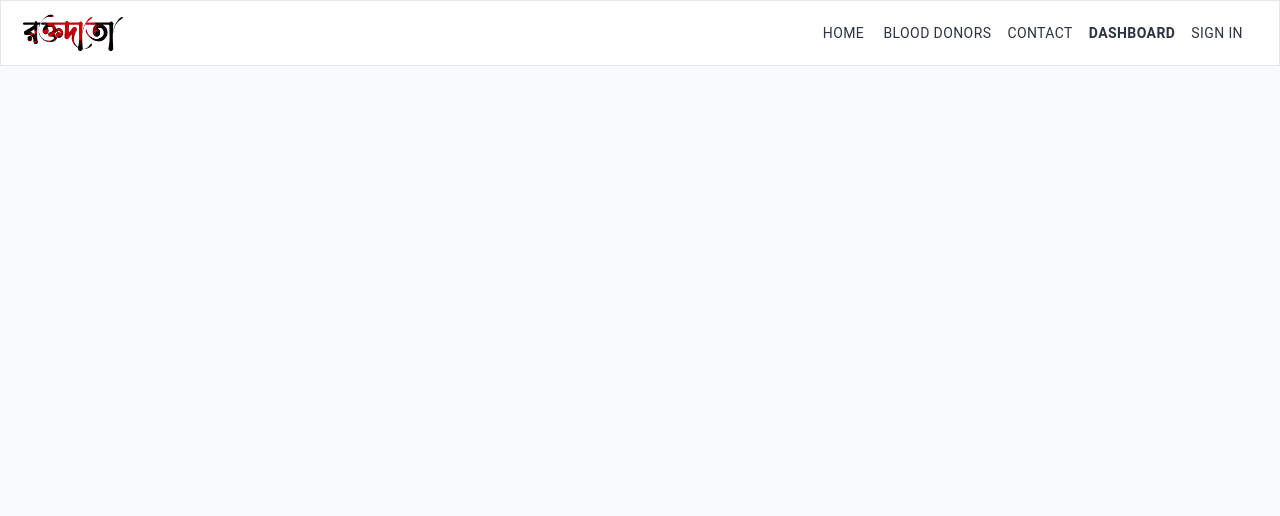
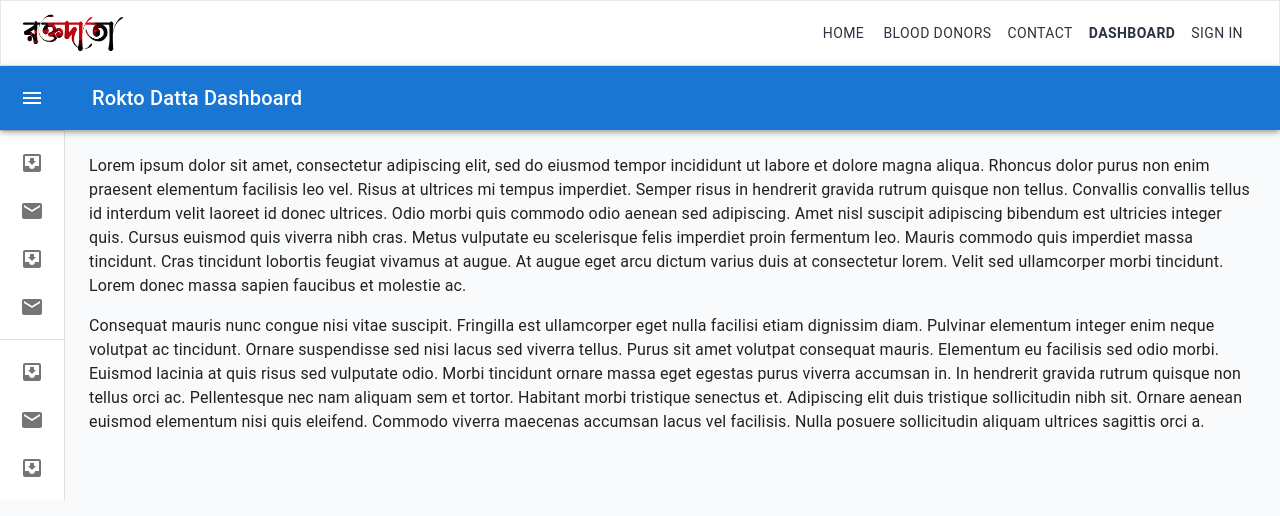
Before and after one commit to mahatab1014/rokto-datta, a React (Vite) app: page /dashboard in a window 1280 px wide. Shown: the top 516 px of the page. Built offline with nearby package versions, Linux system fonts and the light colour scheme; no server answers; a web font is replaced by a local one.

Commit message:
create demo dashboard

```diff
--- a/package.json
+++ b/package.json
@@ -13,6 +13,7 @@
     "@emotion/react": "^11.11.3",
     "@emotion/styled": "^11.11.0",
     "@headlessui/react": "^1.7.17",
+    "@mui/icons-material": "^5.15.3",
     "@mui/material": "^5.15.2",
     "@tanstack/react-query": "^5.15.5",
     "axios": "^1.6.3",
--- /dev/null
+++ b/src/components/ui/DashboardNav/DashboardNav.jsx
@@ -0,0 +1,190 @@
+import * as React from "react";
+import { styled, useTheme } from "@mui/material/styles";
+
+import MuiDrawer from "@mui/material/Drawer";
+import MuiAppBar from "@mui/material/AppBar";
+import Toolbar from "@mui/material/Toolbar";
+import List from "@mui/material/List";
+import CssBaseline from "@mui/material/CssBaseline";
+import Typography from "@mui/material/Typography";
+import Divider from "@mui/material/Divider";
+import IconButton from "@mui/material/IconButton";
+import MenuIcon from "@mui/icons-material/Menu";
+import ChevronLeftIcon from "@mui/icons-material/ChevronLeft";
+import ChevronRightIcon from "@mui/icons-material/ChevronRight";
+import ListItem from "@mui/material/ListItem";
+import ListItemButton from "@mui/material/ListItemButton";
+import ListItemIcon from "@mui/material/ListItemIcon";
+import ListItemText from "@mui/material/ListItemText";
+import InboxIcon from "@mui/icons-material/MoveToInbox";
+import MailIcon from "@mui/icons-material/Mail";
+
+const drawerWidth = 240;
+
+const openedMixin = (theme) => ({
+  width: drawerWidth,
+  transition: theme.transitions.create("width", {
+    easing: theme.transitions.easing.sharp,
+    duration: theme.transitions.duration.enteringScreen,
+  }),
+  overflowX: "hidden",
+});
+
+const closedMixin = (theme) => ({
+  transition: theme.transitions.create("width", {
+    easing: theme.transitions.easing.sharp,
+    duration: theme.transitions.duration.leavingScreen,
+  }),
+  overflowX: "hidden",
+  width: `calc(${theme.spacing(7)} + 1px)`,
+  [theme.breakpoints.up("sm")]: {
+    width: `calc(${theme.spacing(8)} + 1px)`,
+  },
+});
+
+const DrawerHeader = styled("div")(({ theme }) => ({
+  display: "flex",
+  alignItems: "center",
+  justifyContent: "flex-end",
+  padding: theme.spacing(0, 1),
+  // necessary for content to be below app bar
+  ...theme.mixins.toolbar,
+}));
+
+const AppBar = styled(MuiAppBar, {
+  shouldForwardProp: (prop) => prop !== "open",
+})(({ theme, open }) => ({
+  zIndex: theme.zIndex.drawer + 1,
+  transition: theme.transitions.create(["width", "margin"], {
+    easing: theme.transitions.easing.sharp,
+    duration: theme.transitions.duration.leavingScreen,
+  }),
+  ...(open && {
+    marginLeft: drawerWidth,
+    width: `calc(100% - ${drawerWidth}px)`,
+    transition: theme.transitions.create(["width", "margin"], {
+      easing: theme.transitions.easing.sharp,
+      duration: theme.transitions.duration.enteringScreen,
+    }),
+  }),
+}));
+
+const Drawer = styled(MuiDrawer, {
+  shouldForwardProp: (prop) => prop !== "open",
+})(({ theme, open }) => ({
+  width: drawerWidth,
+  flexShrink: 0,
+  whiteSpace: "nowrap",
+  boxSizing: "border-box",
+  ...(open && {
+    ...openedMixin(theme),
+    "& .MuiDrawer-paper": openedMixin(theme),
+  }),
+  ...(!open && {
+    ...closedMixin(theme),
+    "& .MuiDrawer-paper": closedMixin(theme),
+  }),
+}));
+
+export default function DashboardNav() {
+  const theme = useTheme();
+  const [open, setOpen] = React.useState(false);
+
+  const handleDrawerOpen = () => {
+    setOpen(true);
+  };
+
+  const handleDrawerClose = () => {
+    setOpen(false);
+  };
+
+  return (
+    <>
+      <CssBaseline />
+      <AppBar position="fixed" className="!top-[unset]" open={open}>
+        <Toolbar>
+          <IconButton
+            color="inherit"
+            aria-label="open drawer"
+            onClick={handleDrawerOpen}
+            edge="start"
+            sx={{
+              marginRight: 5,
+              ...(open && { display: "none" }),
+            }}
+          >
+            <MenuIcon />
+          </IconButton>
+          <Typography variant="h6" noWrap component="div">
+            Rokto Datta Dashboard
+          </Typography>
+        </Toolbar>
+      </AppBar>
+      <Drawer
+        className="[&>div]:!top-[unset] [&>div]:!h-[unset]"
+        variant="permanent"
+        open={open}
+      >
+        <DrawerHeader>
+          <IconButton onClick={handleDrawerClose}>
+            {theme.direction === "rtl" ? (
+              <ChevronRightIcon />
+            ) : (
+              <ChevronLeftIcon />
+            )}
+          </IconButton>
+        </DrawerHeader>
+        <Divider />
+        <List>
+          {["Inbox", "Starred", "Send email", "Drafts"].map((text, index) => (
+            <ListItem key={text} disablePadding sx={{ display: "block" }}>
+              <ListItemButton
+                sx={{
+                  minHeight: 48,
+                  justifyContent: open ? "initial" : "center",
+                  px: 2.5,
+                }}
+              >
+                <ListItemIcon
+                  sx={{
+                    minWidth: 0,
+                    mr: open ? 3 : "auto",
+                    justifyContent: "center",
+                  }}
+                >
+                  {index % 2 === 0 ? <InboxIcon /> : <MailIcon />}
+                </ListItemIcon>
+                <ListItemText primary={text} sx={{ opacity: open ? 1 : 0 }} />
+              </ListItemButton>
+            </ListItem>
+          ))}
+        </List>
+        <Divider />
+        <List>
+          {["All mail", "Trash", "Spam"].map((text, index) => (
+            <ListItem key={text} disablePadding sx={{ display: "block" }}>
+              <ListItemButton
+                sx={{
+                  minHeight: 48,
+                  justifyContent: open ? "initial" : "center",
+                  px: 2.5,
+                }}
+              >
+                <ListItemIcon
+                  sx={{
+                    minWidth: 0,
+                    mr: open ? 3 : "auto",
+                    justifyContent: "center",
+                  }}
+                >
+                  {index % 2 === 0 ? <InboxIcon /> : <MailIcon />}
+                </ListItemIcon>
+                <ListItemText primary={text} sx={{ opacity: open ? 1 : 0 }} />
+              </ListItemButton>
+            </ListItem>
+          ))}
+        </List>
+      </Drawer>
+    </>
+  );
+}
--- /dev/null
+++ b/src/layouts/DashboardLayout.jsx
@@ -0,0 +1,11 @@
+import { Outlet } from "react-router-dom";
+
+const DashboardLayout = () => {
+  return (
+    <>
+      <Outlet />
+    </>
+  );
+};
+
+export default DashboardLayout;
--- /dev/null
+++ b/src/pages/Dashboard/Dashboard.jsx
@@ -0,0 +1,52 @@
+import { useState } from "react";
+import { styled } from "@mui/material/styles";
+import Box from "@mui/material/Box";
+import Typography from "@mui/material/Typography";
+import DashboardNav from "../../components/ui/DashboardNav/DashboardNav";
+const DrawerHeader = styled("div")(({ theme }) => ({
+  display: "flex",
+  alignItems: "center",
+  justifyContent: "flex-end",
+  padding: theme.spacing(0, 1),
+  ...theme.mixins.toolbar,
+}));
+
+export default function Dashboard() {
+  return (
+    <div className="flex">
+      <DashboardNav />
+      <Box component="main" sx={{ flexGrow: 1, p: 3 }}>
+        <DrawerHeader />
+        <Typography paragraph>
+          Lorem ipsum dolor sit amet, consectetur adipiscing elit, sed do
+          eiusmod tempor incididunt ut labore et dolore magna aliqua. Rhoncus
+          dolor purus non enim praesent elementum facilisis leo vel. Risus at
+          ultrices mi tempus imperdiet. Semper risus in hendrerit gravida rutrum
+          quisque non tellus. Convallis convallis tellus id interdum velit
+          laoreet id donec ultrices. Odio morbi quis commodo odio aenean sed
+          adipiscing. Amet nisl suscipit adipiscing bibendum est ultricies
+          integer quis. Cursus euismod quis viverra nibh cras. Metus vulputate
+          eu scelerisque felis imperdiet proin fermentum leo. Mauris commodo
+          quis imperdiet massa tincidunt. Cras tincidunt lobortis feugiat
+          vivamus at augue. At augue eget arcu dictum varius duis at consectetur
+          lorem. Velit sed ullamcorper morbi tincidunt. Lorem donec massa sapien
+          faucibus et molestie ac.
+        </Typography>
+        <Typography paragraph>
+          Consequat mauris nunc congue nisi vitae suscipit. Fringilla est
+          ullamcorper eget nulla facilisi etiam dignissim diam. Pulvinar
+          elementum integer enim neque volutpat ac tincidunt. Ornare suspendisse
+          sed nisi lacus sed viverra tellus. Purus sit amet volutpat consequat
+          mauris. Elementum eu facilisis sed odio morbi. Euismod lacinia at quis
+          risus sed vulputate odio. Morbi tincidunt ornare massa eget egestas
+          purus viverra accumsan in. In hendrerit gravida rutrum quisque non
+          tellus orci ac. Pellentesque nec nam aliquam sem et tortor. Habitant
+          morbi tristique senectus et. Adipiscing elit duis tristique
+          sollicitudin nibh sit. Ornare aenean euismod elementum nisi quis
+          eleifend. Commodo viverra maecenas accumsan lacus vel facilisis. Nulla
+          posuere sollicitudin aliquam ultrices sagittis orci a.
+        </Typography>
+      </Box>
+    </div>
+  );
+}
--- a/src/routers/PublicRoutes.jsx
+++ b/src/routers/PublicRoutes.jsx
@@ -5,6 +5,8 @@
 import SignIn from "../pages/Auth/SignIn";
 import PostDetails from "../pages/PostDetails/PostDetails";
 import BloodDonors from "../pages/BloodDonors/BloodDonors";
+import DashboardLayout from "../layouts/DashboardLayout";
+import Dashboard from "../pages/Dashboard/Dashboard";
 
 const PublicRoutes = createBrowserRouter([
   {
@@ -28,6 +30,13 @@
       },
       {
         path: "dashboard",
+        element: <DashboardLayout />,
+        children: [
+          {
+            index: true,
+            element: <Dashboard />,
+          },
+        ],
       },
       {
         path: "sign-up",
```
Also changed, not shown: 1 other file (tests, documents, lock files or other folders).
